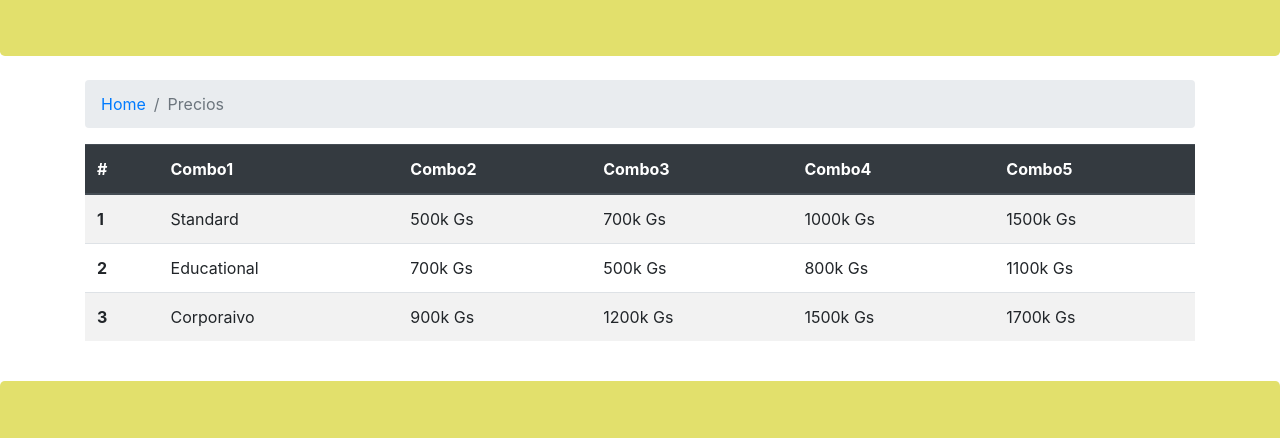
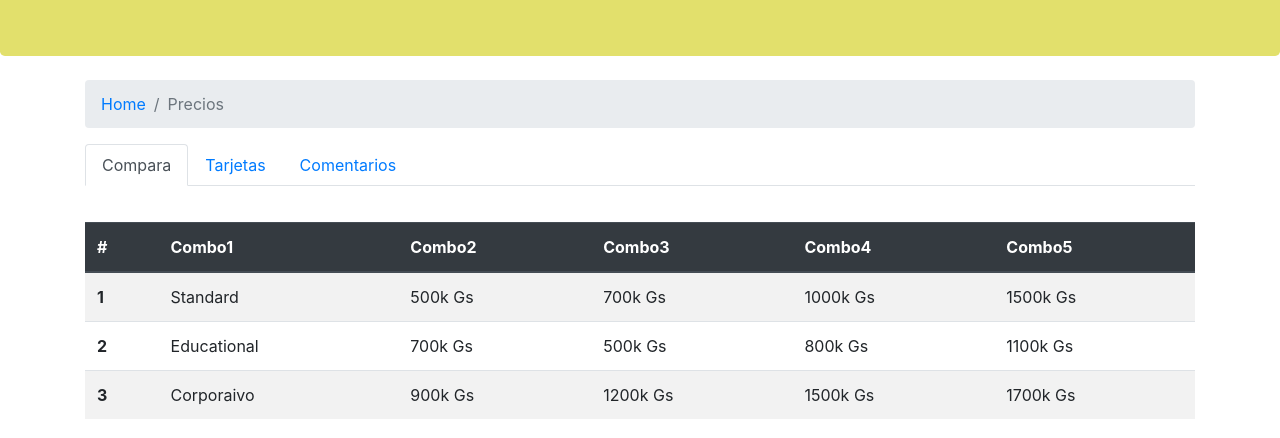
Before and after one commit to lismy-log/modulo1, a website: page precios.html in a window 1280 px wide. Shown: the part 152-590 px from the top of the page. Drawn offline with nearby package versions, Linux system fonts and the light colour scheme.

Commit message:
uso de tabs y bills

```diff
--- a/estilos.css
+++ b/estilos.css
@@ -11,3 +11,11 @@
     flex: 1 150px;
     margin-top: auto;
 }
+.tab-content {
+    padding-top: 10px;
+    padding-bottom: 10px;
+}
+
+.table-responsive {
+    padding-top: 10px;
+}
--- a/precios.html
+++ b/precios.html
@@ -48,6 +48,9 @@
     </div>
 
     </nav>
+
+
+
     <div class="container">
         <nav aria-label="breadcrumb">
             <ol class="breadcrumb">
@@ -56,6 +59,26 @@
             </ol>
         </nav>
 
+        <ul class="nav nav-tabs" id="myTab" role="tablist">
+            <li class="nav-item">
+                <a class="nav-link active" id="compara-tab" data-toggle="tab" href="#compara" role="tab"
+                    aria-controls="compara" aria-selected="true">Compara</a>
+            </li>
+
+            <li class="nav-item">
+                <a class="nav-link" id="tarjetas-tab" data-toggle="tab" href="#tarjetas" role="tab"
+                    aria-controls="tarjetas" aria-selected="false">Tarjetas</a>
+            </li>
+
+            <li class="nav-item">
+                <a class="nav-link" id="comentarios-tab" data-toggle="tab" href="#comentarios" role="tab"
+                    aria-controls="comentarios" aria-selected="false">Comentarios</a>
+            </li>
+        </ul>
+
+        <div class="tab-content" id="myTabContent">
+            <div class="tab-pane fade show active" id="compara" role="tabpanel" aria-labelledby="compara-tab">
+                <p>
                 <div class="table-responsive">
                     <table class="table table-striped">
                         <thead class="thead-dark">
@@ -97,7 +120,36 @@
                         </tbody>
                     </table>
                 </div>
+
+
             </div>
+
+
+            <div class="tab-pane fade" id="tarjetas" role="tabpanel" aria-labelledby="tarjetas-tab">
+
+                <div class="d-flex justify-content-center">
+                    <div class="card" style="width: 18rem;">
+                        <div class="car-header" style="background-color: blue; color: white;">
+                            Tarjetas aceptadas
+                        </div>
+                        <ul class="list-group list-group-flush">
+                            <li class="list-group-item">Tarjeta basica</li>
+                            <li class="list-group-item">Tarjeta VIP</li>
+                            <li class="list-group-item">Tarjeta Black</li>
+                        </ul>
+                    </div>
+                </div>
+            </div>
+
+            <div class="tab-pane fade" id="comentarios" role="tabpanel" aria-labelledby="comentarios-tab">
+
+            <p>
+                Comentarios
+            </p>
+            </div>
+
+
+
 
 
 
@@ -127,7 +179,7 @@
             </footer>
 
 
-    </div>
+
             <!-- /.container -->
 
             <!-- Footer -->
```
Also changed, not shown: index.html (+14 -5 lines). Lines whose indentation alone changed are shown as unchanged.
